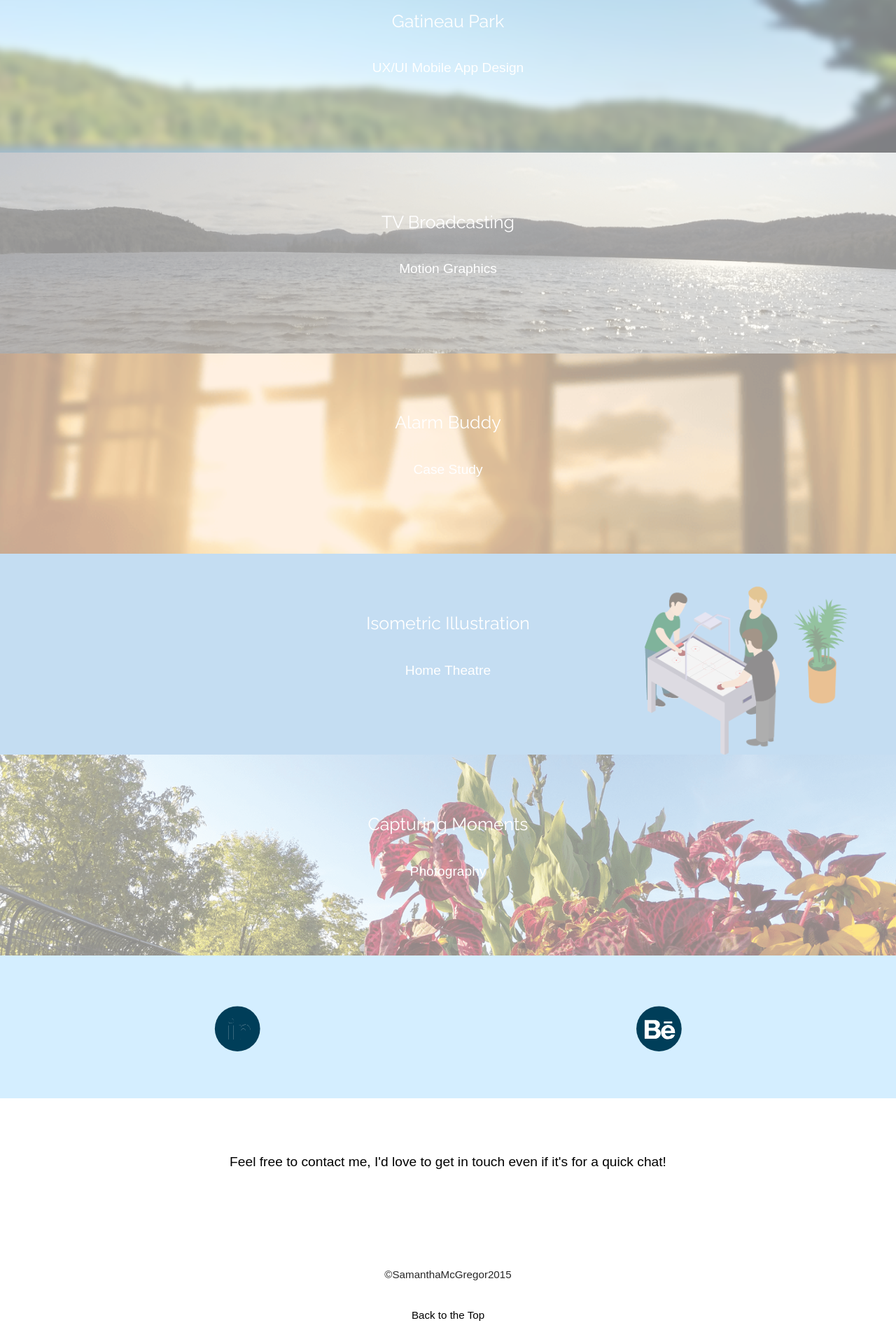
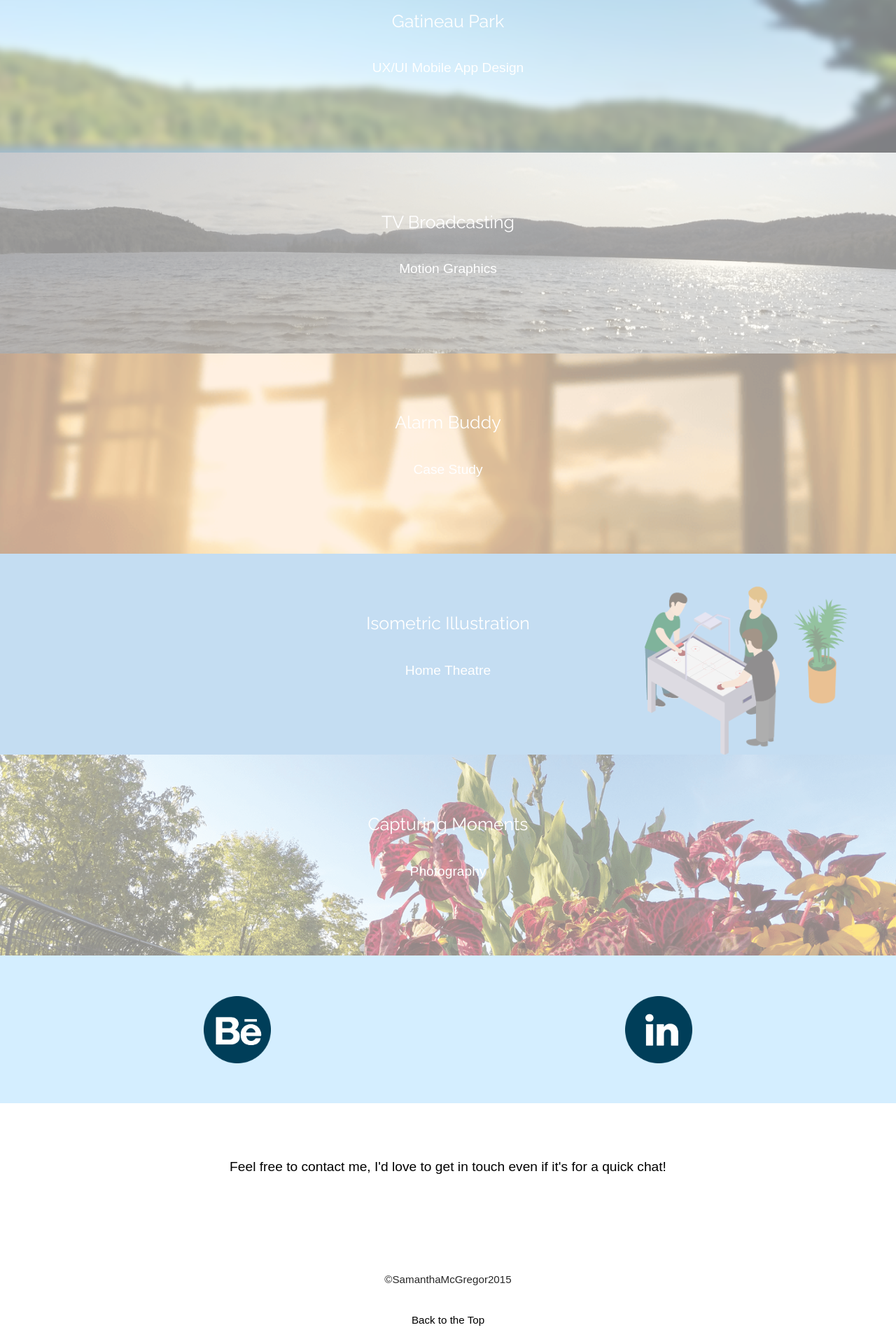
Before and after one commit to mcgr0217/portfolio, a Jekyll site: the page built from index.html, in a window 1280 px wide. Shown: the part 1191-3111 px from the top of the page at 70% size. Built offline with Jekyll 4.4.1, drawn with Linux system fonts in a browser that asks for light colours.

Commit message:
Social Media Icons

```diff
--- a/_layouts/default.html
+++ b/_layouts/default.html
@@ -64,12 +64,12 @@
                 <div class="grid grid-middle">
                     <div class="unit unit-xs-1-2 unit-s-1-2 unit-m-1-2 unit-l-1-2">
                         <a href="https://www.behance.net/McgregorS" aria-label="Behance link">
-                            <img class="icon" src="images/be.svg" alt="">
+                            <img class="icon" src="images/be.png" alt="">
                         </a>
                     </div>
                     <div class="unit unit-xs-1-2 unit-s-1-2 unit-m-1-2 unit-l-1-2">
                         <a href="https://ca.linkedin.com/in/mcgregorsamantha" aria-label="LinkedIn link">
-                            <img class="icon" src="images/in.svg" alt="">
+                            <img class="icon" src="images/in.png" alt="">
                         </a>
                     </div>
                 </div>
```
Also changed, not shown: images/be.jpg (deleted), images/be.png (added), images/be.svg (deleted), images/fav.png (deleted), images/in.jpg (deleted), images/in.png (added), images/in.svg (deleted).
